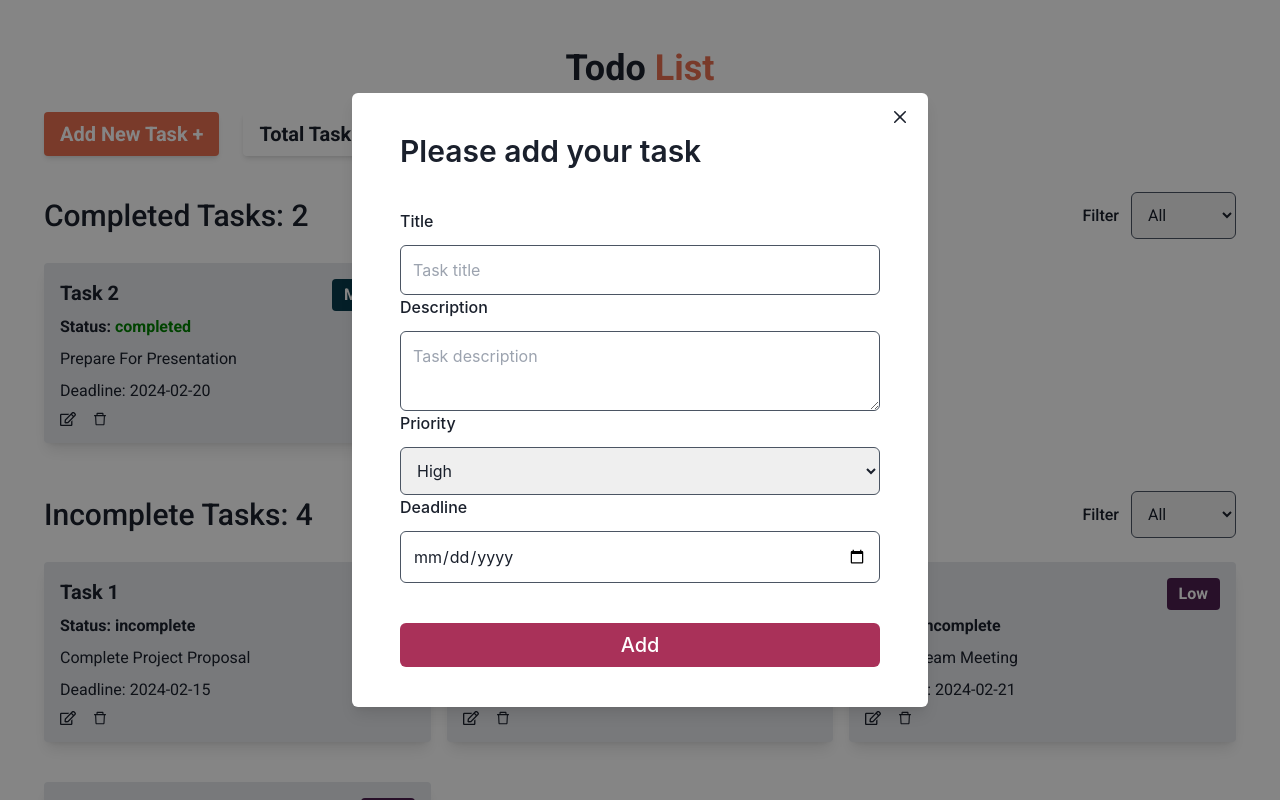
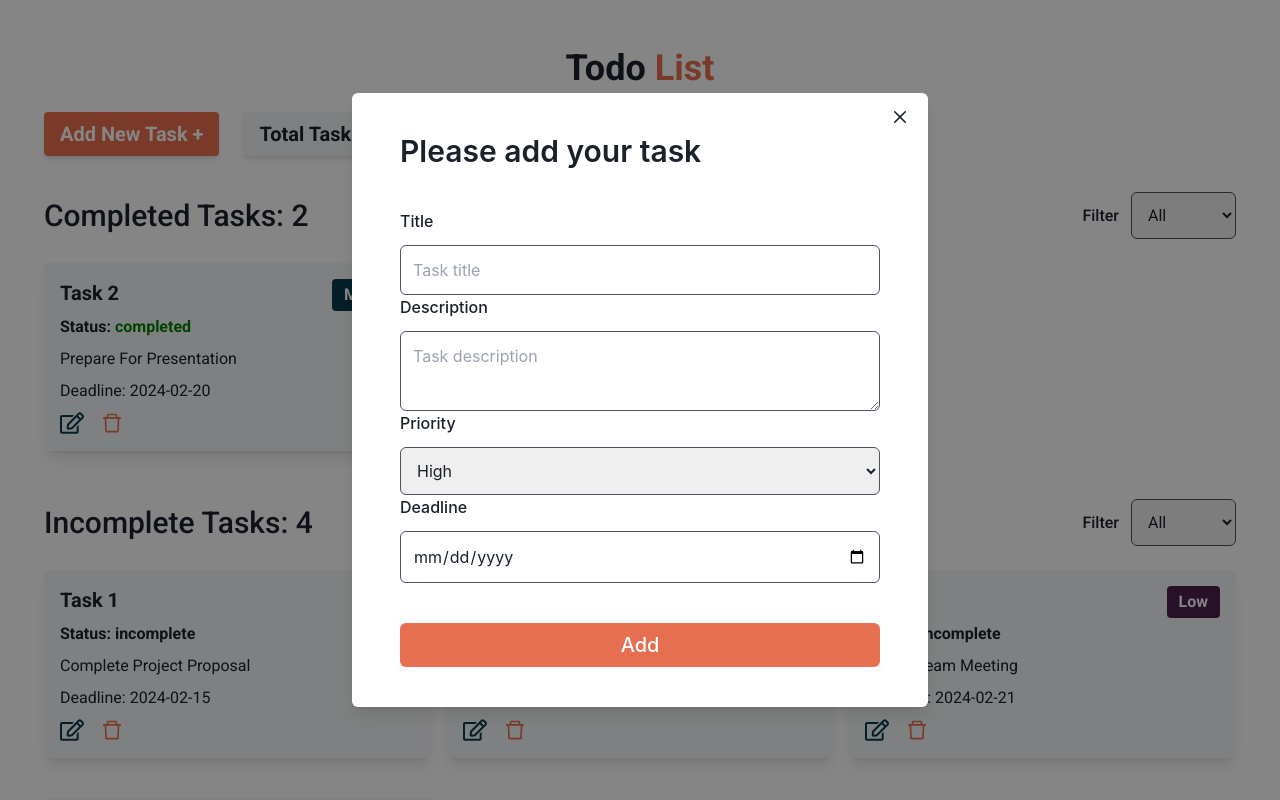
Before and after one commit to Foyez-Ahamed/todo-list-app, a React (Vite) app: page / in a window 1280 px wide. Both pictures are taken after a click on the button "Add New Task +". Shown: the top 800 px of the page. Built offline with nearby package versions, Linux system fonts and the light colour scheme.

Commit message:
updated design(color combination)

```diff
--- a/src/components/EditTaskModal.jsx
+++ b/src/components/EditTaskModal.jsx
@@ -2,12 +2,9 @@ import {
     Modal,
     ModalOverlay,
     ModalContent,
-    ModalHeader,
     ModalFooter,
     ModalBody,
     ModalCloseButton,
-    Button,
-    useDisclosure,
   } from "@chakra-ui/react";
   import { useForm } from "react-hook-form";
 
@@ -104,7 +101,7 @@ const EditTaskModal = ({isOpen, onOpen, onClose, title, description, deadline, i
               </ModalBody>
               <ModalFooter>
                 <button
-                  className="w-full py-2 font-medium text-xl text-white bg-[#A93159] rounded-md"
+                  className="w-full py-2 font-medium text-xl text-white bg-[#E76F51] rounded-md"
                   type="submit"
                 >
                   Save
--- a/src/components/NewTaskForm.jsx
+++ b/src/components/NewTaskForm.jsx
@@ -39,7 +39,7 @@ const NewTaskForm = ({allTasks, setAllTasks}) => {
       <>
         <div className="ml-3 mt-6 flex items-center gap-6">
         <button className=" text-medium lg:text-xl font-bold shadow-md px-4 py-2 rounded bg-[#E76F51] text-white hover:bg-gray-500 transition-all duration-300" onClick={onOpen}>Add New Task +</button>
-        <h2 className="text-medium lg:text-xl font-bold shadow-md lg:px-4 py-2 rounded">Total Task: {allTasks.length}</h2>
+        <h2 className="text-medium lg:text-xl font-bold shadow-md lg:px-4 py-2 rounded bg-gray-100">Total Task: {allTasks.length}</h2>
         </div>
         <Modal
           onClose={onClose}
@@ -114,7 +114,7 @@ const NewTaskForm = ({allTasks, setAllTasks}) => {
               </ModalBody>
               <ModalFooter>
                 <button
-                  className="w-full py-2 font-medium text-xl text-white bg-[#A93159] rounded-md"
+                  className="w-full py-2 font-medium text-xl text-white bg-[#E76F51] rounded-md"
                   type="submit"
                 >
                   Add
--- a/src/components/TaskCard.jsx
+++ b/src/components/TaskCard.jsx
@@ -75,18 +75,18 @@ const TaskCard = ({task, allTasks, setAllTasks}) => {
     return (
 
         <div>
-             <div className="p-4 flex flex-col gap-2 bg-gray-200 shadow-lg rounded mt-6 relative">
+             <div className="p-4 flex flex-col gap-2 bg-gray-100 shadow-lg rounded mt-6 relative">
             <h3 className="font-semibold text-medium lg:text-xl capitalize">{title}</h3>
             <h4 className="text-medium font-bold">Status: <span style={{ color: isCompleted ? 'green' : 'inherit' }}>{isCompleted ? "completed" : "incomplete"}</span></h4>
             <p className={`capitalize absolute right-4 top-4 p-1 px-3 ${priorityBg} rounded text-white text-[16px] font-bold`}>{priority}</p>
-            <p className="capitalize">{description}</p>
-            <p >Deadline: {deadline}</p>
+            <p className="capitalize text-[16px]">{description}</p>
+            <p className="text-[16px]">Deadline: {deadline}</p>
             <div className="flex gap-4 items-center">
                <div>
-               <FaRegEdit onClick={handleOpenModal}/>
+               <FaRegEdit className="text-2xl text-[#073b4c]" onClick={handleOpenModal}/>
                </div>
                 <div>
-                <AiOutlineDelete onClick={handleDelete}/>
+                <AiOutlineDelete className="text-2xl text-[#E76F51]" onClick={handleDelete}/>
                 </div>
                 </div>
 
```
